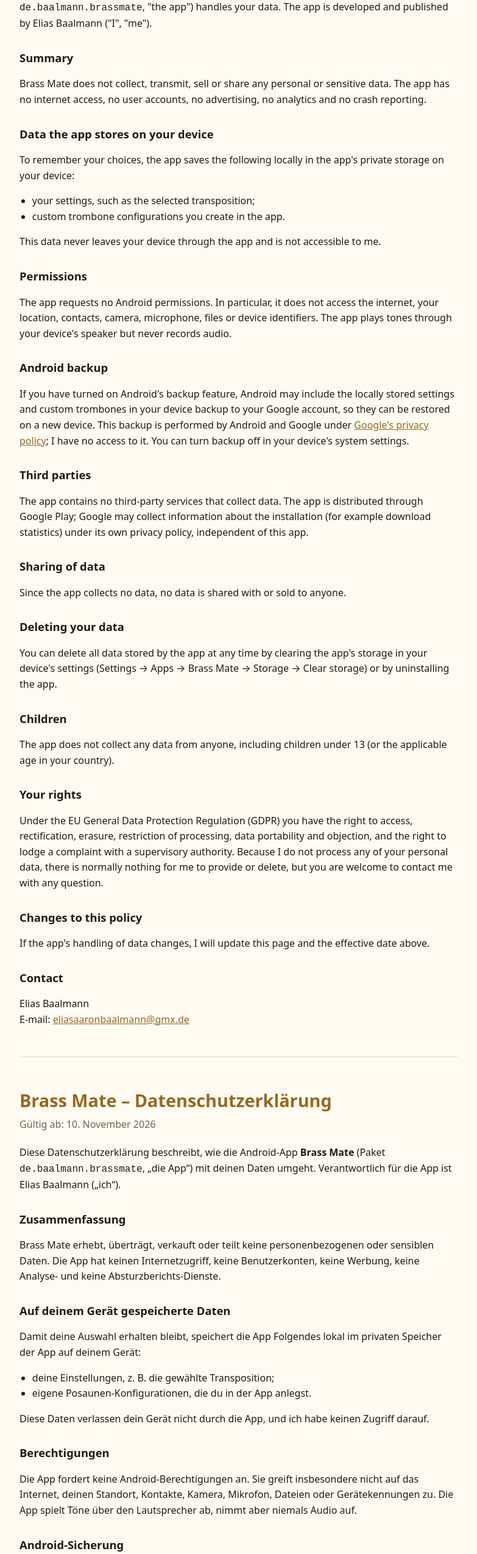
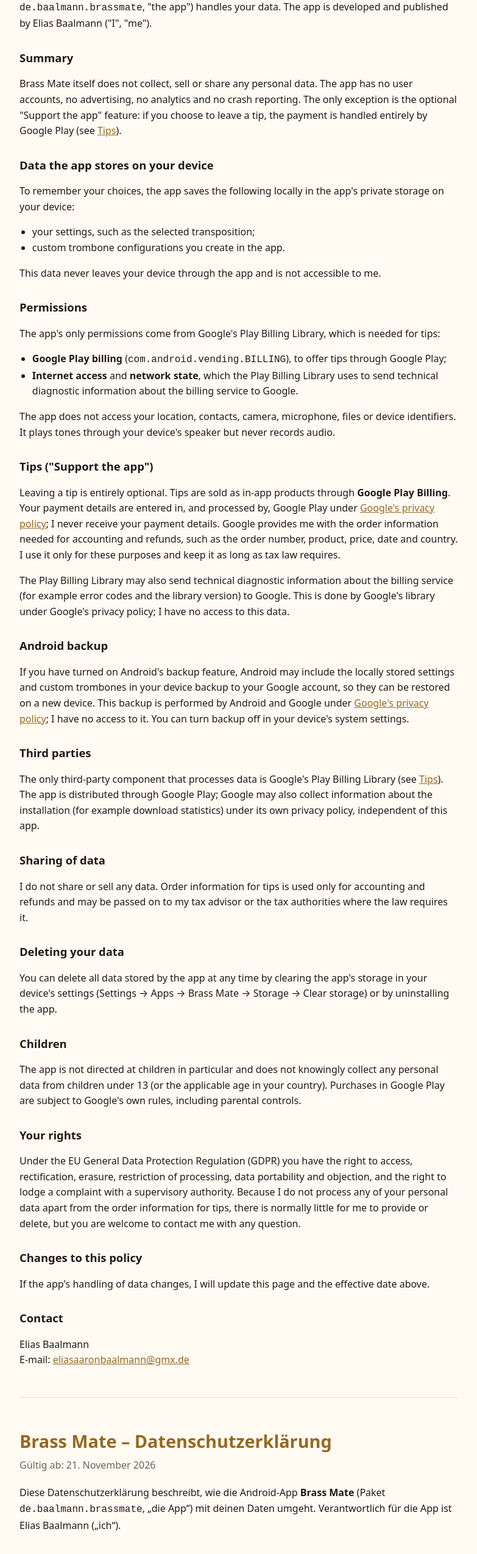
Before and after one commit to baalmael/brassmate-privacy, a plain HTML site: page index.html in a window 1280 px wide. Shown: the part 180-2729 px from the top of the page at 61% size, without its empty margins (248-1031 px from the left). Drawn offline with Linux system fonts and the light colour scheme.

Commit message:
Update effective date and privacy policy details

```diff
--- a/index.html
+++ b/index.html
@@ -27,16 +27,17 @@
 
 <section id="en" lang="en">
 <h1>Brass Mate – Privacy Policy</h1>
-<p class="meta">Effective date: 10 November 2026</p>
+<p class="meta">Effective date: 21 November 2026</p>
 
 <p>This privacy policy explains how the Android app <strong>Brass Mate</strong> (package
 <code>de.baalmann.brassmate</code>, "the app") handles your data. The app is developed and
 published by Elias Baalmann ("I", "me").</p>
 
 <h2>Summary</h2>
-<p>Brass Mate does not collect, transmit, sell or share any personal or sensitive data.
-The app has no internet access, no user accounts, no advertising, no analytics and no
-crash reporting.</p>
+<p>Brass Mate itself does not collect, sell or share any personal data. The app has no user
+accounts, no advertising, no analytics and no crash reporting. The only exception is the
+optional "Support the app" feature: if you choose to leave a tip, the payment is handled
+entirely by Google Play (see <a href="#en-tips">Tips</a>).</p>
 
 <h2>Data the app stores on your device</h2>
 <p>To remember your choices, the app saves the following locally in the app's private storage
@@ -48,9 +49,25 @@ on your device:</p>
 <p>This data never leaves your device through the app and is not accessible to me.</p>
 
 <h2>Permissions</h2>
-<p>The app requests no Android permissions. In particular, it does not access the internet,
-your location, contacts, camera, microphone, files or device identifiers. The app plays
-tones through your device's speaker but never records audio.</p>
+<p>The app's only permissions come from Google's Play Billing Library, which is needed for tips:</p>
+<ul>
+  <li><strong>Google Play billing</strong> (<code>com.android.vending.BILLING</code>), to offer tips through Google Play;</li>
+  <li><strong>Internet access</strong> and <strong>network state</strong>, which the Play Billing Library uses to send
+  technical diagnostic information about the billing service to Google.</li>
+</ul>
+<p>The app does not access your location, contacts, camera, microphone, files or device
+identifiers. It plays tones through your device's speaker but never records audio.</p>
+
+<h2 id="en-tips">Tips ("Support the app")</h2>
+<p>Leaving a tip is entirely optional. Tips are sold as in-app products through
+<strong>Google Play Billing</strong>. Your payment details are entered in, and processed by,
+Google Play under <a href="https://policies.google.com/privacy">Google's privacy policy</a>;
+I never receive your payment details. Google provides me with the order information needed
+for accounting and refunds, such as the order number, product, price, date and country. I use
+it only for these purposes and keep it as long as tax law requires.</p>
+<p>The Play Billing Library may also send technical diagnostic information about the billing
+service (for example error codes and the library version) to Google. This is done by Google's
+library under Google's privacy policy; I have no access to this data.</p>
 
 <h2>Android backup</h2>
 <p>If you have turned on Android's backup feature, Android may include the locally stored
@@ -60,27 +77,31 @@ restored on a new device. This backup is performed by Android and Google under
 You can turn backup off in your device's system settings.</p>
 
 <h2>Third parties</h2>
-<p>The app contains no third-party services that collect data. The app is distributed through
-Google Play; Google may collect information about the installation (for example download
-statistics) under its own privacy policy, independent of this app.</p>
+<p>The only third-party component that processes data is Google's Play Billing Library
+(see <a href="#en-tips">Tips</a>). The app is distributed through Google Play; Google may
+also collect information about the installation (for example download statistics) under
+its own privacy policy, independent of this app.</p>
 
 <h2>Sharing of data</h2>
-<p>Since the app collects no data, no data is shared with or sold to anyone.</p>
+<p>I do not share or sell any data. Order information for tips is used only for accounting
+and refunds and may be passed on to my tax advisor or the tax authorities where the law
+requires it.</p>
 
 <h2>Deleting your data</h2>
 <p>You can delete all data stored by the app at any time by clearing the app's storage in your
 device's settings (Settings → Apps → Brass Mate → Storage → Clear storage) or by uninstalling the app.</p>
 
 <h2>Children</h2>
-<p>The app does not collect any data from anyone, including children under 13 (or the
-applicable age in your country).</p>
+<p>The app is not directed at children in particular and does not knowingly collect any
+personal data from children under 13 (or the applicable age in your country). Purchases in
+Google Play are subject to Google's own rules, including parental controls.</p>
 
 <h2>Your rights</h2>
 <p>Under the EU General Data Protection Regulation (GDPR) you have the right to access,
 rectification, erasure, restriction of processing, data portability and objection, and the
 right to lodge a complaint with a supervisory authority. Because I do not process any of your
-personal data, there is normally nothing for me to provide or delete, but you are welcome to
-contact me with any question.</p>
+personal data apart from the order information for tips, there is normally little for me to
+provide or delete, but you are welcome to contact me with any question.</p>
 
 <h2>Changes to this policy</h2>
 <p>If the app's handling of data changes, I will update this page and the effective date above.</p>
@@ -94,16 +115,17 @@ E-mail: <a href="mailto:eliasaaronbaalmann@gmx.de">eliasaaronbaalmann@gmx.de</a>
 
 <section id="de" lang="de">
 <h1>Brass Mate – Datenschutzerklärung</h1>
-<p class="meta">Gültig ab: 10. November 2026</p>
+<p class="meta">Gültig ab: 21. November 2026</p>
 
 <p>Diese Datenschutzerklärung beschreibt, wie die Android-App <strong>Brass Mate</strong>
 (Paket <code>de.baalmann.brassmate</code>, „die App“) mit deinen Daten umgeht. Verantwortlich
 für die App ist Elias Baalmann („ich“).</p>
 
 <h2>Zusammenfassung</h2>
-<p>Brass Mate erhebt, überträgt, verkauft oder teilt keine personenbezogenen oder sensiblen
-Daten. Die App hat keinen Internetzugriff, keine Benutzerkonten, keine Werbung, keine
-Analyse- und keine Absturzberichts-Dienste.</p>
+<p>Brass Mate selbst erhebt, verkauft oder teilt keine personenbezogenen Daten. Die App hat
+keine Benutzerkonten, keine Werbung, keine Analyse- und keine Absturzberichts-Dienste. Einzige
+Ausnahme ist die freiwillige Funktion „App unterstützen“: Wenn du ein Trinkgeld gibst, wird die
+Zahlung vollständig über Google Play abgewickelt (siehe <a href="#de-tips">Trinkgeld</a>).</p>
 
 <h2>Auf deinem Gerät gespeicherte Daten</h2>
 <p>Damit deine Auswahl erhalten bleibt, speichert die App Folgendes lokal im privaten
@@ -115,9 +137,27 @@ Speicher der App auf deinem Gerät:</p>
 <p>Diese Daten verlassen dein Gerät nicht durch die App, und ich habe keinen Zugriff darauf.</p>
 
 <h2>Berechtigungen</h2>
-<p>Die App fordert keine Android-Berechtigungen an. Sie greift insbesondere nicht auf das
-Internet, deinen Standort, Kontakte, Kamera, Mikrofon, Dateien oder Gerätekennungen zu. Die
-App spielt Töne über den Lautsprecher ab, nimmt aber niemals Audio auf.</p>
+<p>Die einzigen Berechtigungen der App stammen aus der Play Billing Library von Google, die für
+das Trinkgeld benötigt wird:</p>
+<ul>
+  <li><strong>Google-Play-Abrechnung</strong> (<code>com.android.vending.BILLING</code>), um Trinkgeld über Google Play anzubieten;</li>
+  <li><strong>Internetzugriff</strong> und <strong>Netzwerkstatus</strong>, über die die Play Billing Library
+  technische Diagnosedaten zum Abrechnungsdienst an Google sendet.</li>
+</ul>
+<p>Die App greift nicht auf deinen Standort, Kontakte, Kamera, Mikrofon, Dateien oder
+Gerätekennungen zu. Sie spielt Töne über den Lautsprecher ab, nimmt aber niemals Audio auf.</p>
+
+<h2 id="de-tips">Trinkgeld („App unterstützen“)</h2>
+<p>Ein Trinkgeld ist vollkommen freiwillig. Es wird als In-App-Produkt über
+<strong>Google Play Billing</strong> verkauft. Deine Zahlungsdaten gibst du bei Google Play ein, und
+Google verarbeitet sie gemäß der
+<a href="https://policies.google.com/privacy?hl=de">Datenschutzerklärung von Google</a>;
+ich erhalte deine Zahlungsdaten nie. Google stellt mir die für Buchhaltung und Erstattungen
+nötigen Bestellinformationen bereit, etwa Bestellnummer, Produkt, Preis, Datum und Land. Ich
+nutze sie nur zu diesen Zwecken und bewahre sie so lange auf, wie es das Steuerrecht verlangt.</p>
+<p>Die Play Billing Library kann außerdem technische Diagnosedaten zum Abrechnungsdienst
+(z. B. Fehlercodes und die Version der Bibliothek) an Google senden. Das geschieht durch die
+Bibliothek von Google gemäß der Datenschutzerklärung von Google; ich habe darauf keinen Zugriff.</p>
 
 <h2>Android-Sicherung</h2>
 <p>Wenn du die Sicherungsfunktion von Android aktiviert hast, kann Android die lokal
@@ -128,12 +168,15 @@ Diese Sicherung erfolgt durch Android und Google gemäß der
 darauf keinen Zugriff. Du kannst die Sicherung in den Systemeinstellungen deines Geräts deaktivieren.</p>
 
 <h2>Drittanbieter</h2>
-<p>Die App enthält keine Dienste von Drittanbietern, die Daten erheben. Die App wird über
-Google Play vertrieben; Google kann dabei unabhängig von dieser App Informationen zur
-Installation (z. B. Download-Statistiken) gemäß seiner eigenen Datenschutzerklärung erheben.</p>
+<p>Der einzige Drittanbieter-Baustein, der Daten verarbeitet, ist die Play Billing Library von
+Google (siehe <a href="#de-tips">Trinkgeld</a>). Die App wird über Google Play vertrieben; Google
+kann außerdem unabhängig von dieser App Informationen zur Installation (z. B.
+Download-Statistiken) gemäß seiner eigenen Datenschutzerklärung erheben.</p>
 
 <h2>Weitergabe von Daten</h2>
-<p>Da die App keine Daten erhebt, werden auch keine Daten an Dritte weitergegeben oder verkauft.</p>
+<p>Ich gebe keine Daten weiter und verkaufe keine Daten. Bestellinformationen zum Trinkgeld
+nutze ich nur für Buchhaltung und Erstattungen; soweit gesetzlich vorgeschrieben, können sie an
+meine Steuerberatung oder die Finanzbehörden weitergegeben werden.</p>
 
 <h2>Löschen deiner Daten</h2>
 <p>Du kannst alle von der App gespeicherten Daten jederzeit löschen, indem du den
@@ -141,14 +184,17 @@ App-Speicher in den Geräteeinstellungen leerst (Einstellungen → Apps → Bras
 Speicher → Speicher leeren) oder die App deinstallierst.</p>
 
 <h2>Kinder</h2>
-<p>Die App erhebt von niemandem Daten, auch nicht von Kindern.</p>
+<p>Die App richtet sich nicht speziell an Kinder und erhebt wissentlich keine
+personenbezogenen Daten von Kindern. Käufe bei Google Play unterliegen den Regeln von Google,
+einschließlich der Jugendschutzeinstellungen.</p>
 
 <h2>Deine Rechte</h2>
 <p>Nach der Datenschutz-Grundverordnung (DSGVO) hast du das Recht auf Auskunft, Berichtigung,
 Löschung, Einschränkung der Verarbeitung, Datenübertragbarkeit und Widerspruch sowie das
 Recht auf Beschwerde bei einer Datenschutz-Aufsichtsbehörde. Da ich keine personenbezogenen
-Daten von dir verarbeite, gibt es in der Regel nichts zu beauskunften oder zu löschen – bei
-Fragen kannst du dich aber jederzeit an mich wenden.</p>
+Daten von dir verarbeite – abgesehen von den Bestellinformationen zum Trinkgeld –, gibt es in
+der Regel wenig zu beauskunften oder zu löschen. Bei Fragen kannst du dich aber jederzeit an
+mich wenden.</p>
 
 <h2>Änderungen</h2>
 <p>Ändert sich der Umgang der App mit Daten, aktualisiere ich diese Seite und das obige Datum.</p>
```
